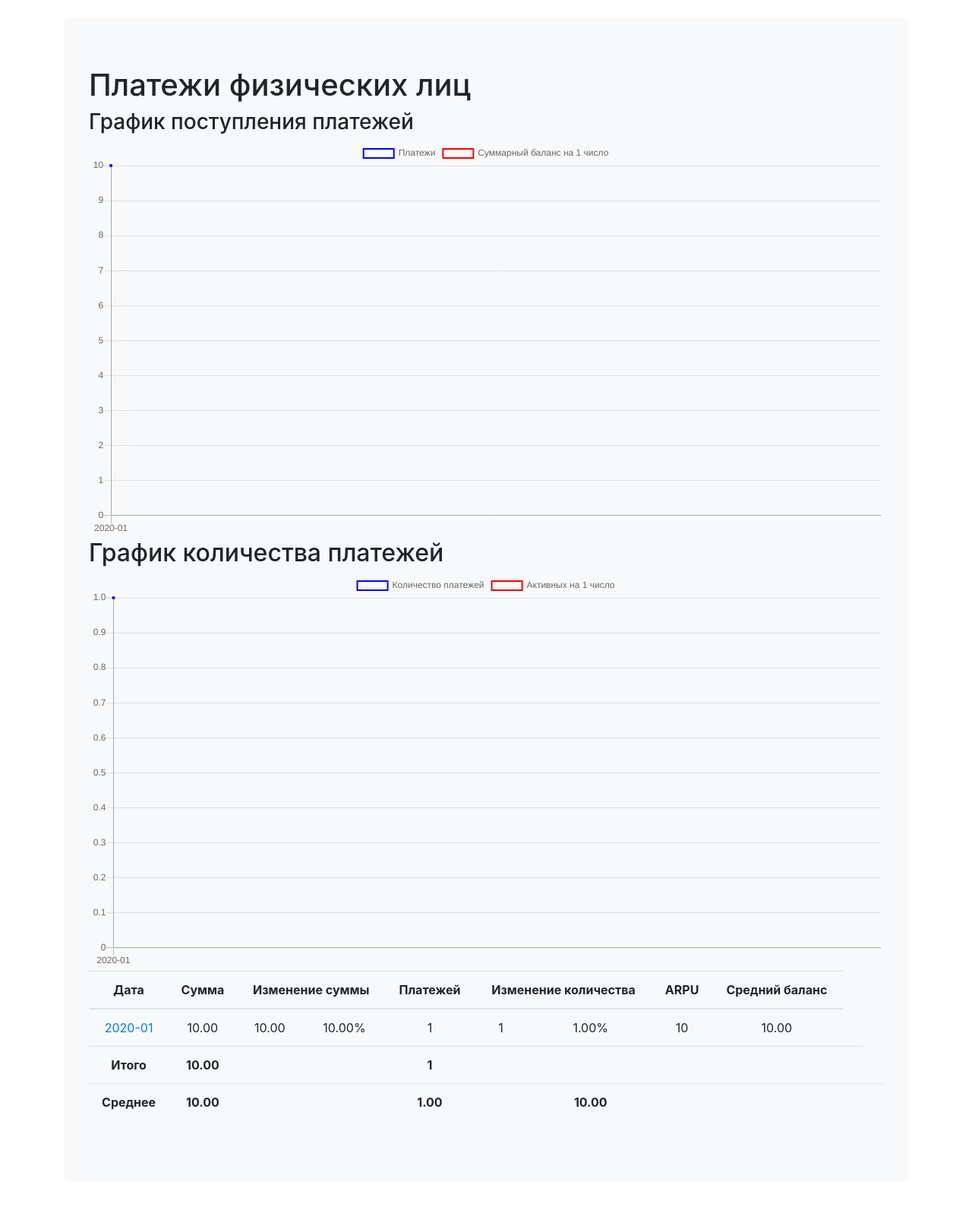
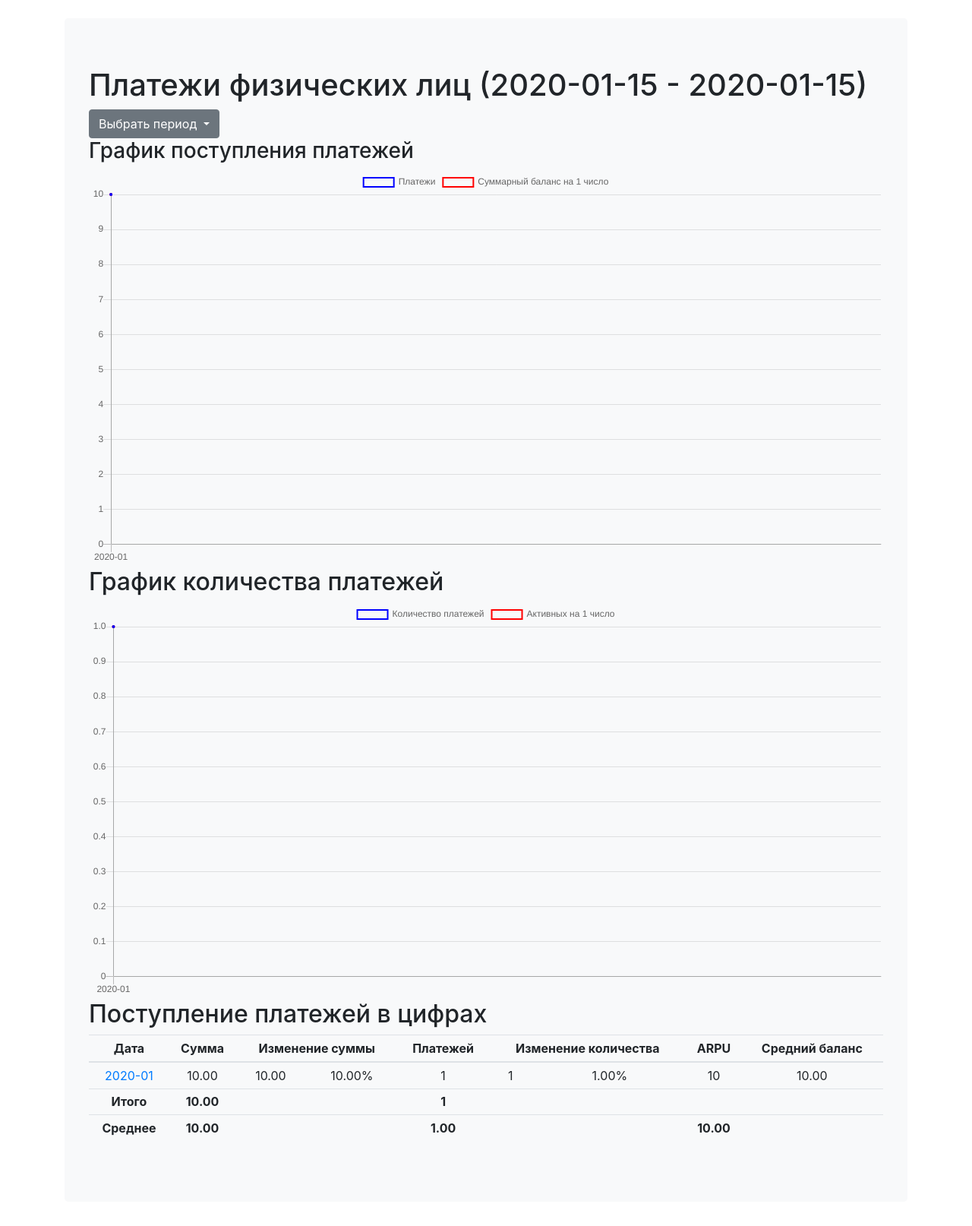
Before and after one commit to ds-vologdin/audit-sugar-utm-2, a Django app: template utm_billing/templates/utm_billing/pay_statistic.html in a window 1280 px wide. Shown: the part 56-1670 px from the top of the page at 76% size. Before the commit the page ends 1517 px from the top, so only its background shows below. Run offline with Django 3.2, Linux system fonts and the light colour scheme; the template is opened without the code that fills it: most values are stand-ins (such as "Sample title", 1, 10 or a date in 2020); some libraries are stand-ins or nearby versions.

Commit message:
added beauty to the templates

```diff
--- a/utm_billing/templates/utm_billing/pay_statistic.html
+++ b/utm_billing/templates/utm_billing/pay_statistic.html
@@ -2,13 +2,30 @@
 
 {% block main %}
 <div class="jumbotron">
-    <h1>Платежи физических лиц</h1>
+    <h1>Платежи физических лиц
+        {% if date_begin and date_end %}
+            ({{ date_begin|date:'Y-m-d' }} - {{ date_end|date:'Y-m-d' }})
+        {% endif %}
+    </h1>
+    <div class="dropdown">
+        <a class="btn btn-secondary dropdown-toggle" href="#" role="button" id="dropdownMenuLink" data-toggle="dropdown" aria-haspopup="true" aria-expanded="false">
+            Выбрать период
+        </a>
+      <div class="dropdown-menu" aria-labelledby="dropdownMenuLink">
+          <a class="dropdown-item" href="{% url 'pay_last' 'year' %}">Последний год</a>
+          <a class="dropdown-item" href="{% url 'pay_last' '2years' %}">Последние 2 года</a>
+          <a class="dropdown-item" href="{% url 'pay_last' '3years' %}">Последние 3 года</a>
+          {% for year in years %}
+              <a class="dropdown-item" href="{% url 'pay_year' year|date:'Y' %}">{{ year|date:'Y' }} год</a>
+          {% endfor %}
+      </div>
+    </div>
     <h3>График поступления платежей</h3>
     <canvas id="chart-pays-sum"></canvas>
     <h2>График количества платежей</h2>
     <canvas id="chart-pays-count"></canvas>
-
-    <table class="table table-hover" >
+    <h2>Поступление платежей в цифрах</h2>
+    <table class="table table-hover table-sm" >
         <thead>
         <tr>
             <th class="text-center">Дата</th>
@@ -23,7 +40,7 @@
         <tbody class="text-center">
         {% for pay in pays_stat %}
             {% if pay.sum_dif < 0 %}
-            <tr class='warning'>
+            <tr class='table-warning'>
             {% else %}
             <tr>
             {% endif %}
@@ -32,14 +49,14 @@
                 </td>
                 <td>{{ pay.summ|floatformat:2 }}</td>
                 {% if pay.sum_dif == 0 %}
-                    <td></td><td></td>
+                    <td>-</td><td>-</td>
                 {% else %}
                     <td>{{ pay.sum_dif|floatformat:2 }}</td>
                     <td>{{ pay.sum_dif_p|floatformat:2 }}%</td>
                 {% endif %}
                 <td class="text-center">{{ pay.count }}</td>
                 {% if pay.count_dif == 0%}
-                    <td></td><td></td>
+                    <td>-</td><td>-</td>
                 {% else %}
                     <td>{{ pay.count_dif }}</td>
                     <td>{{ pay.count_dif_p|floatformat:2 }}%</td>
@@ -58,7 +75,6 @@
                 <td></td>
                 <td></td>
                 <td></td>
-                <td></td>
             </tr>
             <tr>
                 <td><b>Среднее</b></td>
@@ -67,10 +83,8 @@
                 <td></td>
                 <td><b>{{ pays_stat_summary.avg_count|floatformat:2 }}</b></td>
                 <td></td>
+                <td></td>
                 <td><b>{{ pays_stat_summary.avg_pay|floatformat:2 }}</b></td>
-                <td></td>
-                <td></td>
-                <td></td>
                 <td></td>
             </tr>
         </tbody>
@@ -87,7 +101,6 @@ var pays_sum = [{% for pay in pays_stat %} {{ pay.summ|floatformat:2 }}, {% endf
 var pays_sum_balance = [{% for pay in pays_stat %} {{ pay.sum_balance|floatformat:2 }}, {% endfor %}];
 var pays_count = [{% for pay in pays_stat %} {{ pay.count }}, {% endfor %}];
 var pays_count_active = [{% for pay in pays_stat %} {{ pay.count_active }}, {% endfor %}];
-console.log(pays_count_active);
 var chart_pays_sum = document.getElementById("chart-pays-sum");
 var chart_pays_sum_js = new Chart(chart_pays_sum, {
     type: 'line',
```
Also changed, not shown: utm_billing/templates/utm_billing/pay_month_statistic.html (+10 -10 lines).
